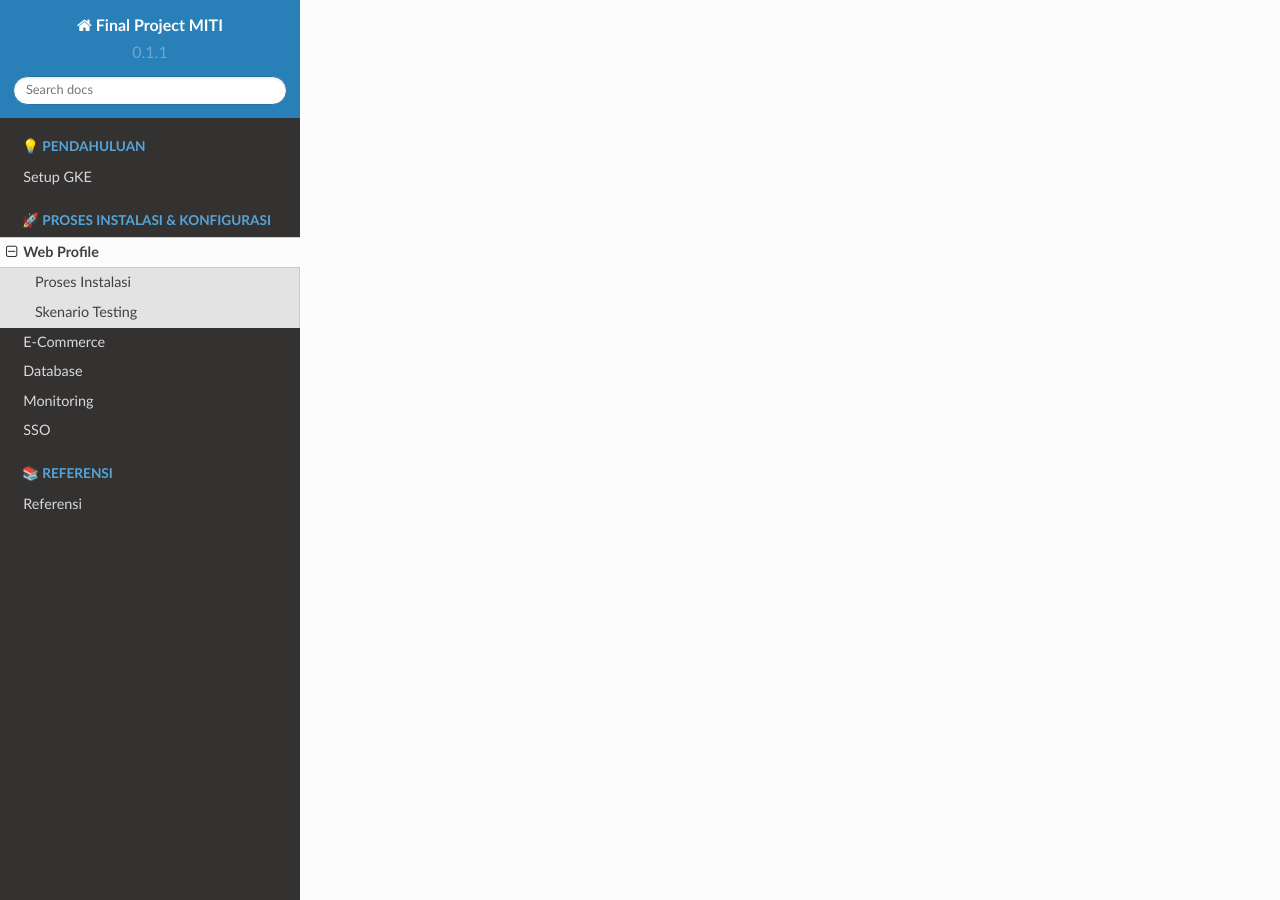
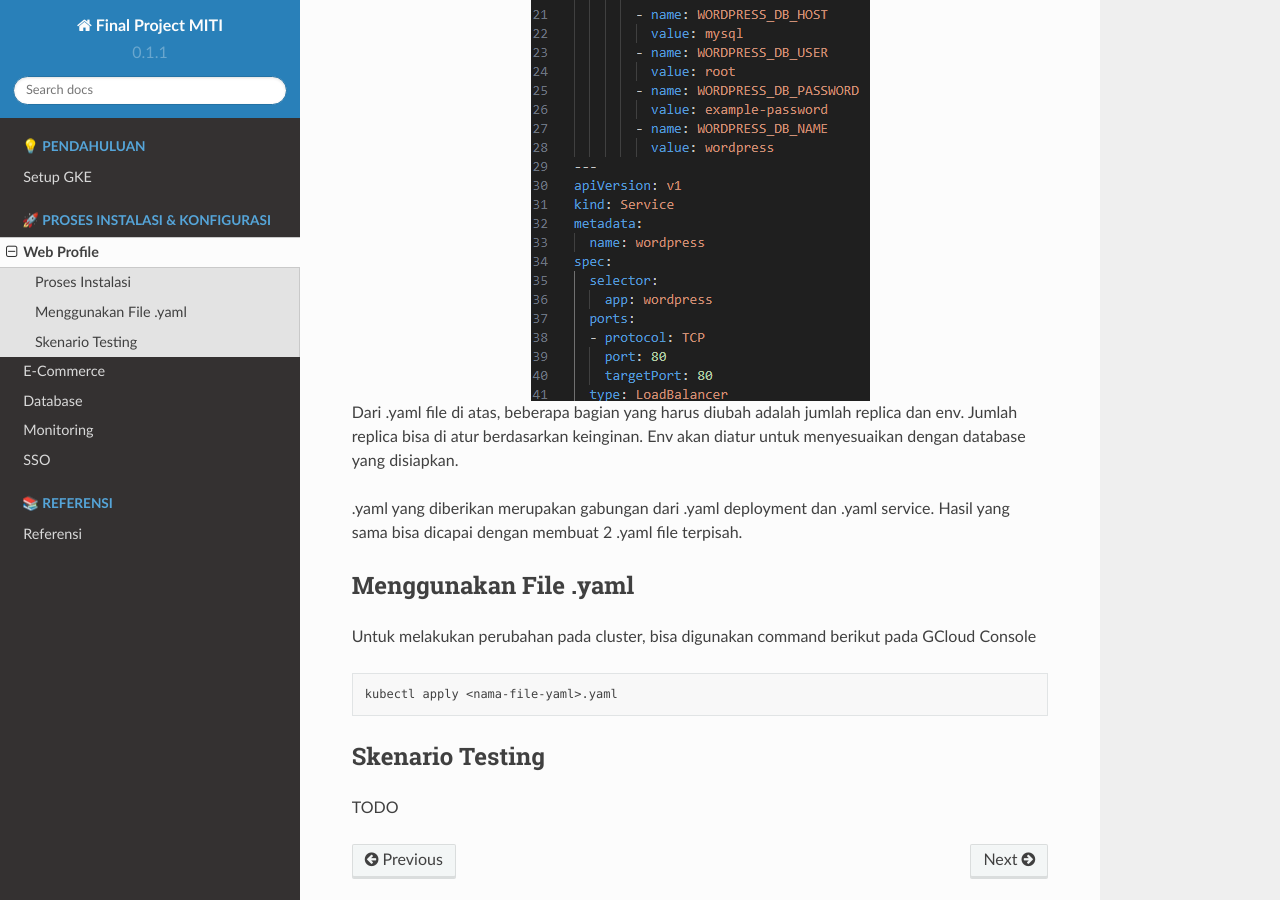
Before and after one commit to arizbw/deployment-miti, a Sphinx documentation site: the page built from docs/source/steps/Web-Profile.rst, in a window 1280 px wide and 900 px high, scrolled down 956 px. Built offline with Sphinx 7.4.7 and the Read the Docs theme 2.0.0, drawn with Linux system fonts in a browser that asks for light colours.

Commit message:
Tambahkan deskripsi singkat untuk web profile

```diff
--- a/docs/source/steps/Web-Profile.rst
+++ b/docs/source/steps/Web-Profile.rst
@@ -23,9 +23,21 @@ Langkah pertama yang butuh dilakukan adalah membuat file .yaml sesuai dengan keb
 
 Berikut adalah contoh file .yaml yang digunakan untuk membuat web profile sederhana
 
+.. figure:: ../assets/webprofile1.png
+   :align: center
 
+Dari .yaml file di atas, beberapa bagian yang harus diubah adalah jumlah replica dan env. Jumlah replica bisa di atur berdasarkan keinginan. Env akan diatur untuk menyesuaikan dengan database yang disiapkan.
 
+.yaml yang diberikan merupakan gabungan dari .yaml deployment dan .yaml service. Hasil yang sama bisa dicapai dengan membuat 2 .yaml file terpisah.
 
+Menggunakan File .yaml
+----------------
+
+Untuk melakukan perubahan pada cluster, bisa digunakan command berikut pada GCloud Console
+
+.. code-block:: bash
+
+   kubectl apply <nama-file-yaml>.yaml
 
 Skenario Testing
 ----------------
```
Also changed, not shown: docs/source/assets/webprofile1.png (added), 7 other files.
